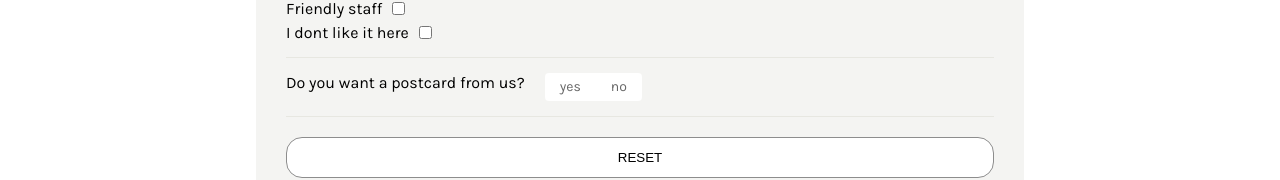
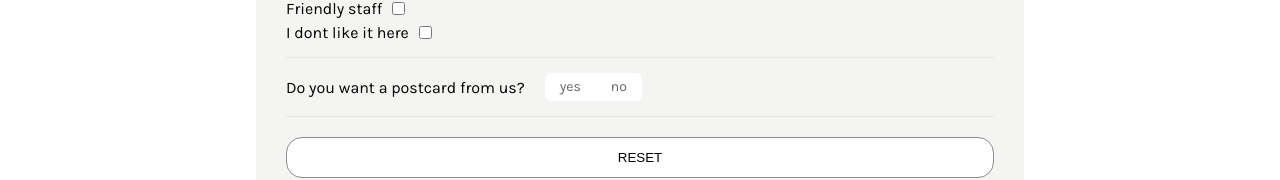
Before and after one commit to zhuravskayalina/art_gallery, a React (Vite) app in the folder react-ts-app/: page /feedback in a window 1280 px wide. Shown: the part 936-1116 px from the top of the page. Built offline with nearby package versions, Linux system fonts and the light colour scheme.

Commit message:
fix: radio buttons block styles

```diff
--- a/react-ts-app/src/components/Form/form.module.scss
+++ b/react-ts-app/src/components/Form/form.module.scss
@@ -61,6 +61,10 @@
         gap: 10px;
       }
     }
+
+    &_radio {
+      align-items: center;
+    }
   }
 }
 
@@ -123,9 +127,9 @@
 }
 
 .switch-box label:first-of-type {
-  border-radius: 4px 0 0 4px;
+  border-radius: 6px 0 0 6px;
 }
 
 .switch-box label:last-of-type {
-  border-radius: 0 4px 4px 0;
+  border-radius: 0 6px 6px 0;
 }
```
